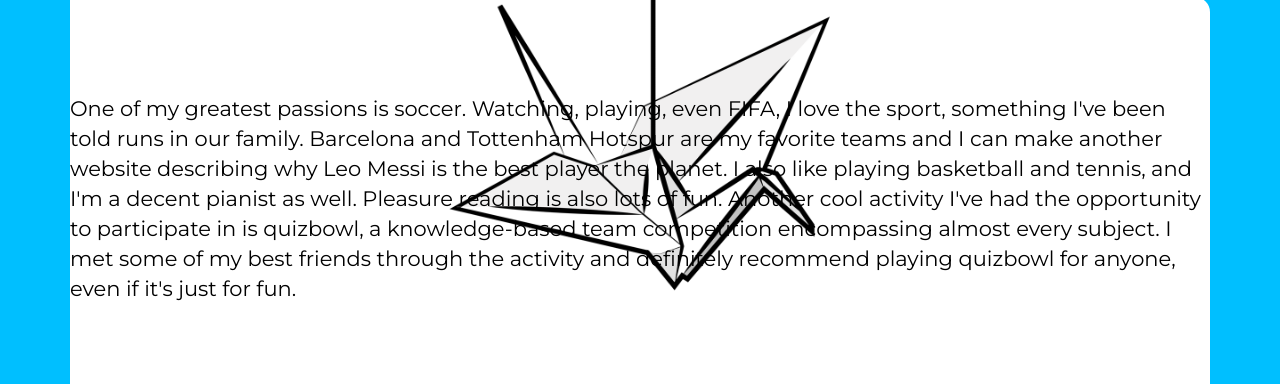
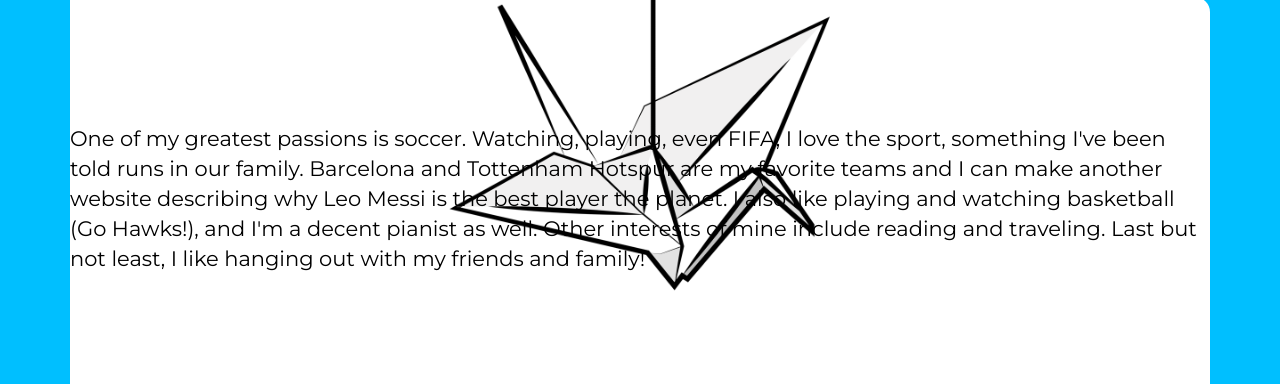
Before and after one commit to shubhomb/shubhomb.github.io, a plain HTML site: page about.html in a window 1280 px wide. Both pictures are taken after a click on the tab "Interests". Shown: the part 339-723 px from the top of the page. Drawn offline with nearby package versions, Linux system fonts and the light colour scheme.

Commit message:
Update about.html

```diff
--- a/about.html
+++ b/about.html
@@ -198,7 +198,7 @@
     			<h3>   &nbsp;Interests</h3>
     			<div style="height:50%;">
     			<p id="content"><span class="content_wrap">
-    One of my greatest passions is soccer. Watching, playing, even FIFA, I love the sport, something I&#39;ve been told runs in our family. Barcelona and Tottenham Hotspur are my favorite teams and I can make another website describing why Leo Messi is the best player the planet. I also like playing basketball and tennis, and I&#39;m a decent pianist as well. Pleasure reading is also lots of fun. Another cool activity I&#39;ve had the opportunity to participate in is quizbowl, a knowledge-based team competition encompassing almost every subject. I met some of my best friends through the activity and definitely recommend playing quizbowl for anyone, even if it&#39;s just for fun.
+    One of my greatest passions is soccer. Watching, playing, even FIFA, I love the sport, something I&#39;ve been told runs in our family. Barcelona and Tottenham Hotspur are my favorite teams and I can make another website describing why Leo Messi is the best player the planet. I also like playing and watching basketball (Go Hawks!), and I&#39;m a decent pianist as well. Other interests of mine include reading and traveling. Last but not least, I like hanging out with my friends and family!
     </span>
     </p>
     			</div>
```
